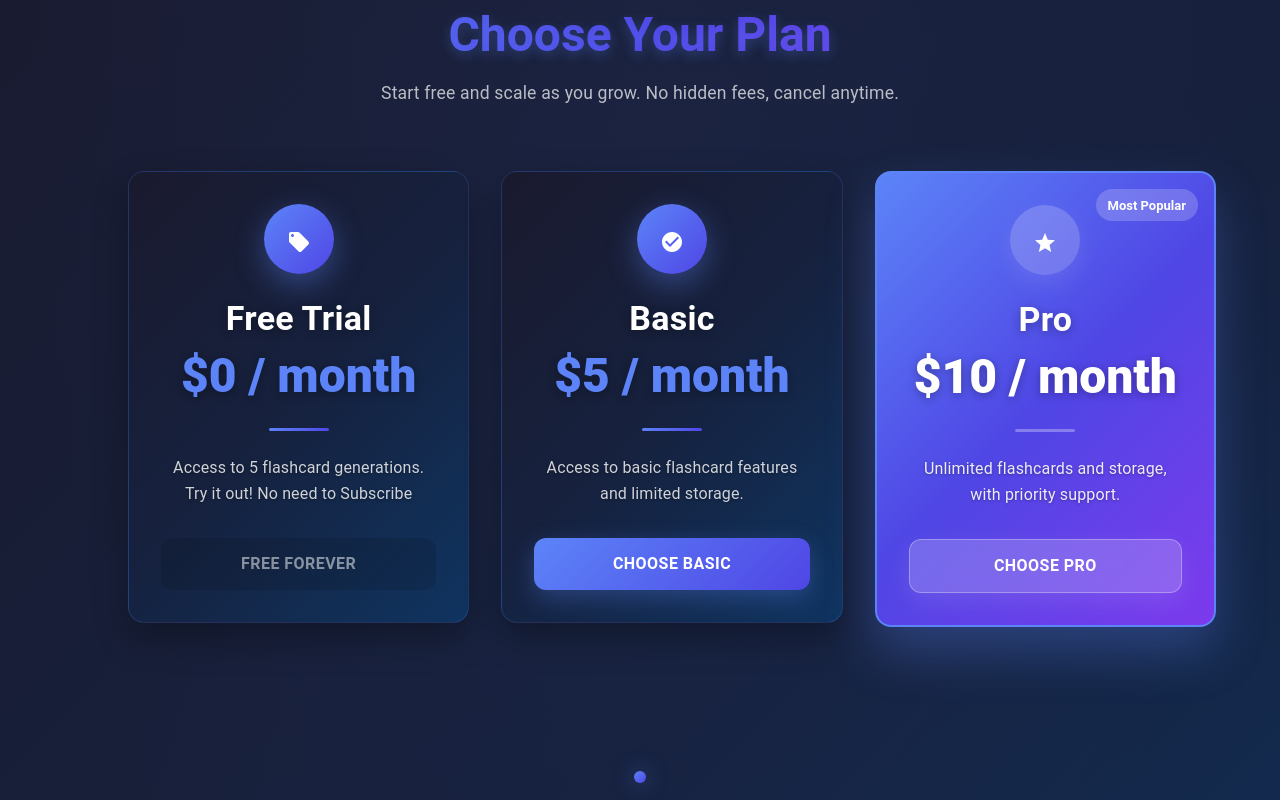
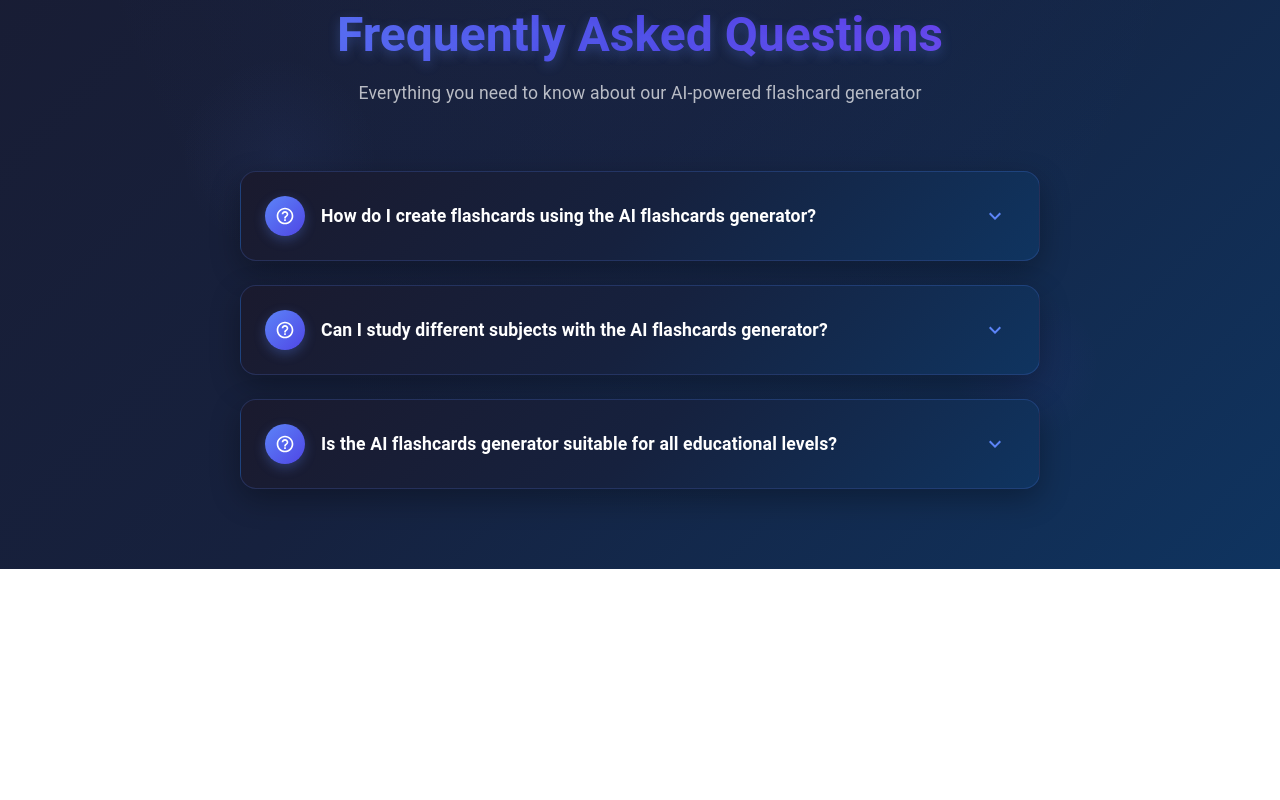
Before and after one commit to Jayjeet1013/flashcard-saas, a Next.js app: page / in a window 1280 px wide. Shown: the part 1620-2420 px from the top of the page. After the commit the page ends 2189 px from the top, so only its background shows below. Built offline with nearby package versions, Linux system fonts and the light colour scheme; no server answers.

Commit message:
update the page.js

```diff
--- a/app/page.js
+++ b/app/page.js
@@ -16,7 +16,6 @@ import {
 import Head from "next/head";
 import FeatureGrid from "./components/featuresGrid";
 import { useRouter } from "next/navigation";
-import PricingGrid from "./components/pricingGrid";
 import FaqSection from "./components/faqSection";
 import Header from "./components/header";
 import { motion } from "framer-motion";
@@ -262,34 +261,6 @@ export default function Home() {
             />
           </Box>
 
-          <PricingGrid />
-
-          <Box
-            sx={{
-              display: "flex",
-              alignItems: "center",
-              my: { xs: 6, sm: 8 },
-              "&::before, &::after": {
-                content: '""',
-                flex: 1,
-                height: 1,
-                background:
-                  "linear-gradient(90deg, transparent, rgba(92, 132, 248, 0.3), transparent)",
-              },
-            }}
-          >
-            <Box
-              sx={{
-                mx: 4,
-                width: 12,
-                height: 12,
-                borderRadius: "50%",
-                background: "linear-gradient(135deg, #5c84f8 0%, #4f46e5 100%)",
-                boxShadow: "0 0 20px rgba(92, 132, 248, 0.5)",
-              }}
-            />
-          </Box>
-
           <FaqSection />
         </Box>
       </Container>
```
